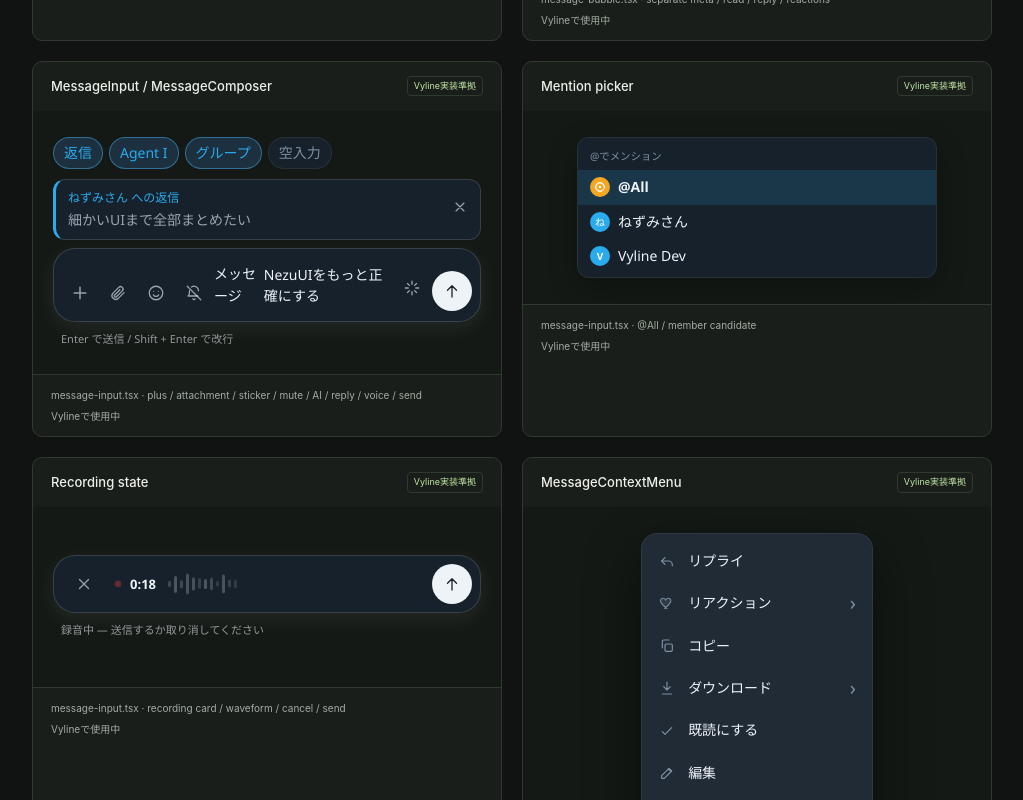
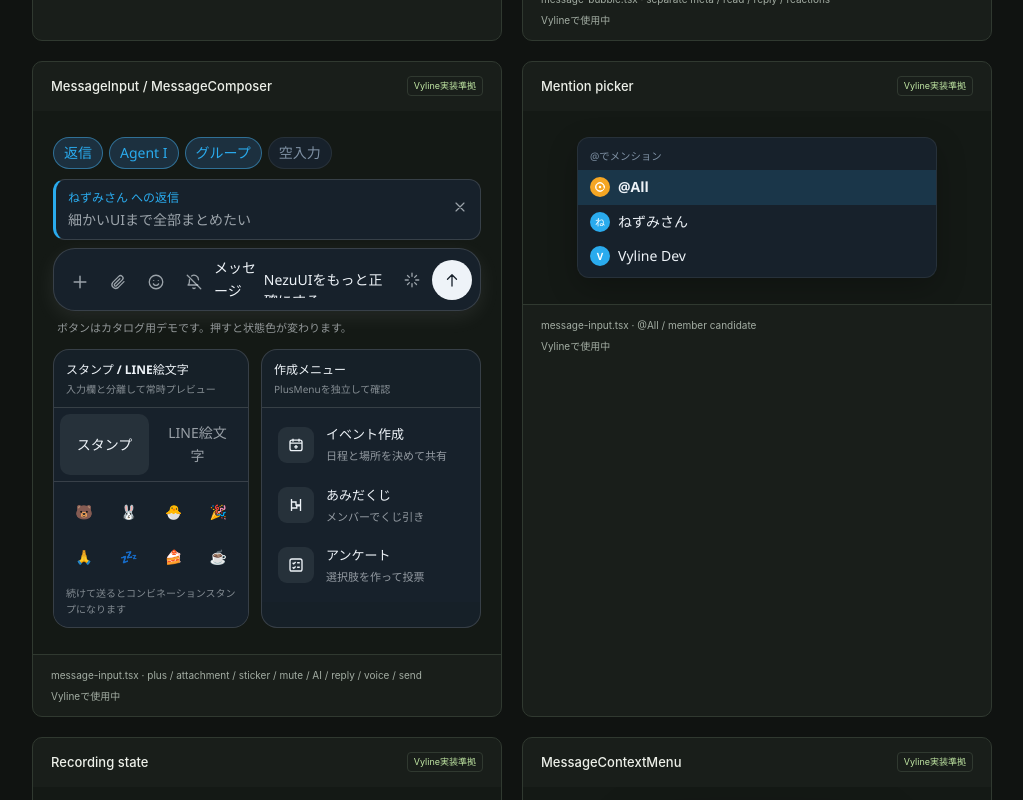
Before and after one commit to nezumi0627/NezuUI, a React (Vite) app: page / in a window 1280 px wide. Shown: the part 1760-2560 px from the top of the page, without its empty margins (248-1271 px from the left). Built offline with nearby package versions, Linux system fonts and the light colour scheme.

Commit message:
feat: use compact composer catalog preview

```diff
--- a/src/CatalogComponents.tsx
+++ b/src/CatalogComponents.tsx
@@ -13,11 +13,11 @@ import {
   VylineMediaLightboxPreview,
   VylineMentionPickerPreview,
   VylineMessageBubblePreview,
-  VylineMessageInputPreview,
   VylineRecordingPreview,
   VylineRichMessagePreview,
   VylineSourceOnlyPreview,
 } from './components'
+import { VylineMessageInputCatalogPreview } from './components/VylineMessageInputCatalogPreview'
 import { IconMemo } from './components/icons'
 import type { UiInventoryItem } from './data/vyline-ui'
 
@@ -78,7 +78,7 @@ export function VylineComponentsCatalog({
       <Card title="ChatRow" detail="sidebar.tsx · official / pin / mute / time / unread / online"><VylineChatRowPreview /></Card>
       <Card title="AccountSwitcher" detail="sidebar.tsx · avatar / premium / account id / chevron"><VylineAccountSwitcherPreview /></Card>
       <Card title="MessageBubble" detail="message-bubble.tsx · separate meta / read / reply / reactions"><VylineMessageBubblePreview /></Card>
-      <Card title="MessageInput / MessageComposer" detail="message-input.tsx · plus / attachment / sticker / mute / AI / reply / voice / send"><VylineMessageInputPreview /></Card>
+      <Card title="MessageInput / MessageComposer" detail="message-input.tsx · plus / attachment / sticker / mute / AI / reply / voice / send"><VylineMessageInputCatalogPreview /></Card>
       <Card title="Mention picker" detail="message-input.tsx · @All / member candidate"><VylineMentionPickerPreview /></Card>
       <Card title="Recording state" detail="message-input.tsx · recording card / waveform / cancel / send"><VylineRecordingPreview /></Card>
       <Card title="MessageContextMenu" detail="message-context-menu.tsx · children submenu / 戻る / danger"><VylineContextMenuPreview /></Card>
@@ -106,10 +106,10 @@ export function VylineInventoryPreview({ item }: { item: UiInventoryItem }) {
     case 'MessageBubble':
     case 'ReplyQuote':
     case 'ReactionBadges': return <VylineMessageBubblePreview />
-    case 'MessageInput': return <VylineMessageInputPreview />
+    case 'MessageInput': return <VylineMessageInputCatalogPreview />
     case 'Mention picker': return <VylineMentionPickerPreview />
-    case 'Reply preview': return <VylineMessageInputPreview />
-    case 'PlusMenu': return <VylineMessageInputPreview />
+    case 'Reply preview': return <VylineMessageInputCatalogPreview />
+    case 'PlusMenu': return <VylineMessageInputCatalogPreview />
     case 'Recording state': return <VylineRecordingPreview />
     case 'MessageContextMenu': return <VylineContextMenuPreview />
     case 'EditMessageDialog': return <VylineEditMessageDialogPreview />
```
